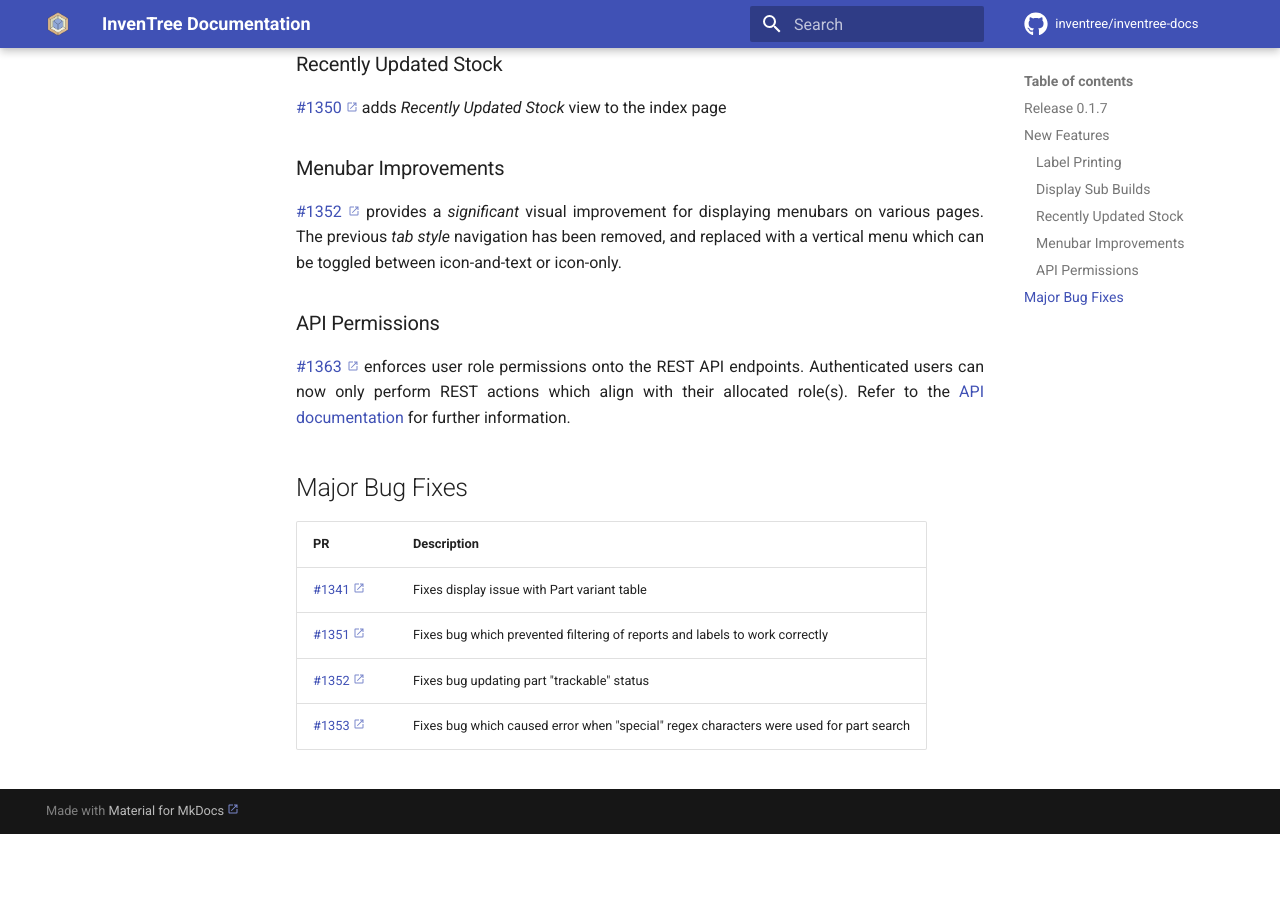
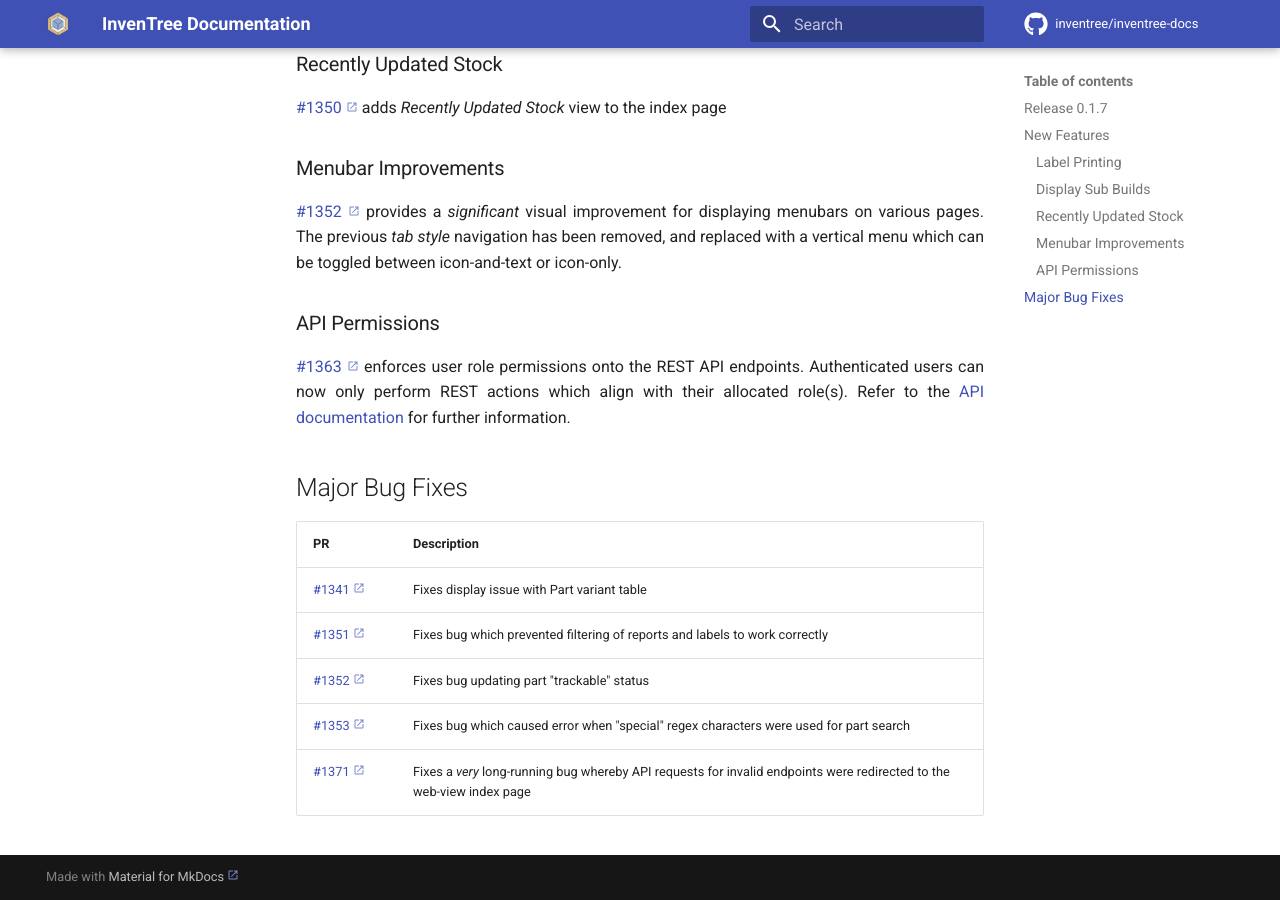
Before and after one commit to inventree/inventree-docs, an MkDocs documentation site: the page built from docs/releases/0.1.7.md, in a window 1280 px wide and 900 px high, scrolled down 668 px. Built offline with MkDocs 1.6.1 and Material for MkDocs 9.7.7, drawn with Linux system fonts in a browser that asks for light colours; a script that is not in the unit is left out; comment, search, counter and statistics services are not loaded; before the commit the page ends 1502 px from its top, so only the background shows below that.

Commit message:
Update 0.1.7.md

```diff
--- a/docs/releases/0.1.7.md
+++ b/docs/releases/0.1.7.md
@@ -40,3 +40,4 @@ Label printing functionality has been simplified and brought into line with the
 | [#1351](https://github.com/inventree/InvenTree/pull/1351) | Fixes bug which prevented filtering of reports and labels to work correctly |
 | [#1352](https://github.com/inventree/InvenTree/pull/1352) | Fixes bug updating part "trackable" status |
 | [#1353](https://github.com/inventree/InvenTree/pull/1353) | Fixes bug which caused error when "special" regex characters were used for part search |
+| [#1371](https://github.com/inventree/InvenTree/pull/1371) | Fixes a *very* long-running bug whereby API requests for invalid endpoints were redirected to the web-view index page |
```
